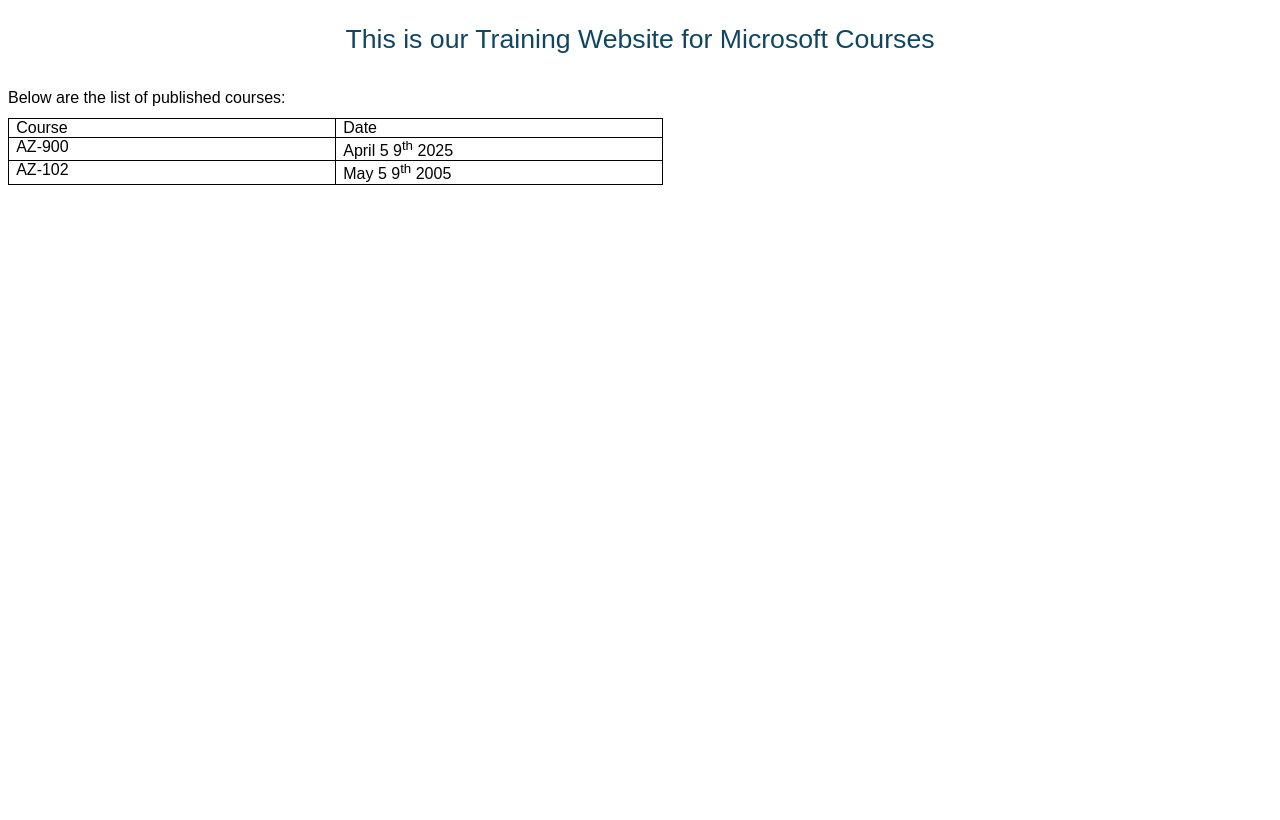
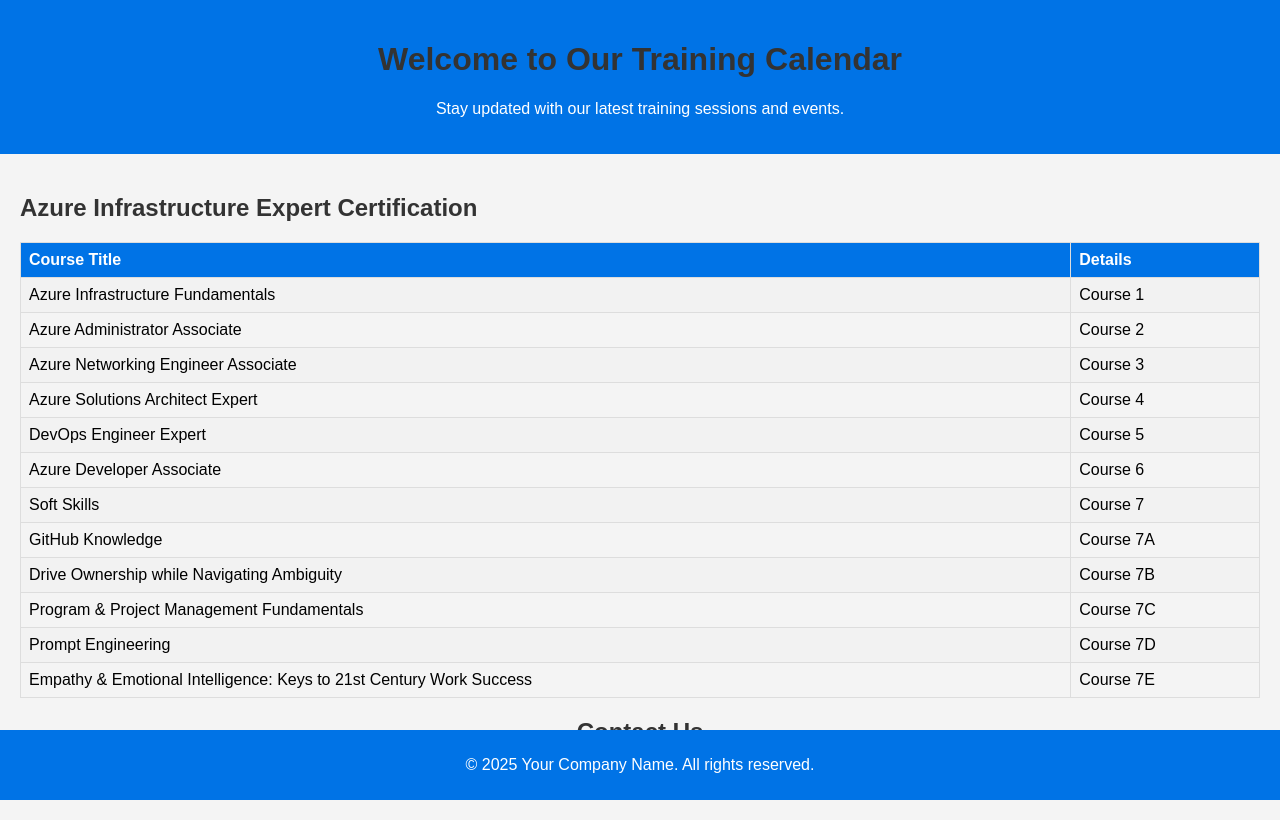
Before and after one commit to engineerwasil/TrainingCalendar, a plain HTML site: page index.html in a window 1280 px wide. Drawn offline with Linux system fonts and the light colour scheme.

Commit message:
Update index.html

```diff
--- a/index.html
+++ b/index.html
@@ -1,114 +1,134 @@
-<html>
-
+<!DOCTYPE html>
+<html lang="en">
 <head>
-<meta http-equiv=Content-Type content="text/html; charset=windows-1252">
-<meta name=Generator content="Microsoft Word 15 (filtered)">
+    <meta charset="UTF-8">
+    <meta name="viewport" content="width=device-width, initial-scale=1.0">
+    <title>Training Calendar</title>
     <style>
-<!--
- /* Font Definitions */
- @font-face
-	{font-family:"Cambria Math";
-	panose-1:2 4 5 3 5 4 6 3 2 4;}
-@font-face
-	{font-family:"Aptos Display";}
-@font-face
-	{font-family:Aptos;}
- /* Style Definitions */
- p.MsoNormal, li.MsoNormal, div.MsoNormal
-	{margin-top:0in;
-	margin-right:0in;
-	margin-bottom:8.0pt;
-	margin-left:0in;
-	line-height:115%;
-	font-size:12.0pt;
-	font-family:"Aptos",sans-serif;}
-h1
-	{mso-style-link:"Heading 1 Char";
-	margin-top:.25in;
-	margin-right:0in;
-	margin-bottom:4.0pt;
-	margin-left:0in;
-	line-height:115%;
-	page-break-after:avoid;
-	font-size:20.0pt;
-	font-family:"Aptos Display",sans-serif;
-	color:#0F4761;
-	font-weight:normal;}
-span.Heading1Char
-	{mso-style-name:"Heading 1 Char";
-	mso-style-link:"Heading 1";
-	font-family:"Aptos Display",sans-serif;
-	color:#0F4761;}
-.MsoChpDefault
-	{font-family:"Aptos",sans-serif;}
-.MsoPapDefault
-	{margin-bottom:8.0pt;
-	line-height:115%;}
-@page WordSection1
-	{size:8.5in 11.0in;
-	margin:1.0in 1.0in 1.0in 1.0in;}
-div.WordSection1
-	{page:WordSection1;}
--->
+        body {
+            font-family: Arial, sans-serif;
+            margin: 0;
+            padding: 0;
+            background-color: #f4f4f4;
+        }
+        header {
+            background-color: #0073e6;
+            color: white;
+            padding: 20px 0;
+            text-align: center;
+        }
+        main {
+            padding: 20px;
+        }
+        h1, h2 {
+            color: #333;
+        }
+        table {
+            width: 100%;
+            border-collapse: collapse;
+            margin: 20px 0;
+        }
+        th, td {
+            border: 1px solid #ddd;
+            padding: 8px;
+            text-align: left;
+        }
+        th {
+            background-color: #0073e6;
+            color: white;
+        }
+        tr:nth-child(even) {
+            background-color: #f2f2f2;
+        }
+        footer {
+            background-color: #0073e6;
+            color: white;
+            text-align: center;
+            padding: 10px 0;
+            position: fixed;
+            width: 100%;
+            bottom: 0;
+        }
+        .contact {
+            text-align: center;
+            margin-top: 20px;
+        }
+        .contact a {
+            color: #0073e6;
+            text-decoration: none;
+        }
     </style>
-
 </head>
-
-<body lang=EN-US style='word-wrap:break-word'>
-
-<div class=WordSection1>
-
-<h1 align=center style='text-align:center'>This is our Training Website for
-Microsoft Courses</h1>
-
-<p class=MsoNormal>&nbsp;</p>
-
-<p class=MsoNormal>Below are the list of published courses:</p>
-
-<table class=MsoTableGrid border=1 cellspacing=0 cellpadding=0
- style='border-collapse:collapse;border:none'>
+<body>
+    <header>
+        <h1>Welcome to Our Training Calendar</h1>
+        <p>Stay updated with our latest training sessions and events.</p>
+    </header>
+    <main>
+        <section id="trainings">
+            <h2>Azure Infrastructure Expert Certification</h2>
+            <table>
                 <tr>
-  <td width=312 valign=top style='width:233.75pt;border:solid windowtext 1.0pt;
-  padding:0in 5.4pt 0in 5.4pt'>
-  <p class=MsoNormal style='margin-bottom:0in;line-height:normal'>Course</p>
-  </td>
-  <td width=312 valign=top style='width:233.75pt;border:solid windowtext 1.0pt;
-  border-left:none;padding:0in 5.4pt 0in 5.4pt'>
-  <p class=MsoNormal style='margin-bottom:0in;line-height:normal'>Date</p>
-  </td>
+                    <th>Course Title</th>
+                    <th>Details</th>
                 </tr>
                 <tr>
-  <td width=312 valign=top style='width:233.75pt;border:solid windowtext 1.0pt;
-  border-top:none;padding:0in 5.4pt 0in 5.4pt'>
-  <p class=MsoNormal style='margin-bottom:0in;line-height:normal'>AZ-900</p>
-  </td>
-  <td width=312 valign=top style='width:233.75pt;border-top:none;border-left:
-  none;border-bottom:solid windowtext 1.0pt;border-right:solid windowtext 1.0pt;
-  padding:0in 5.4pt 0in 5.4pt'>
-  <p class=MsoNormal style='margin-bottom:0in;line-height:normal'>April 5   9<sup>th</sup>
-  2025</p>
-  </td>
+                    <td>Azure Infrastructure Fundamentals</td>
+                    <td>Course 1</td>
                 </tr>
                 <tr>
-  <td width=312 valign=top style='width:233.75pt;border:solid windowtext 1.0pt;
-  border-top:none;padding:0in 5.4pt 0in 5.4pt'>
-  <p class=MsoNormal style='margin-bottom:0in;line-height:normal'>AZ-102</p>
-  </td>
-  <td width=312 valign=top style='width:233.75pt;border-top:none;border-left:
-  none;border-bottom:solid windowtext 1.0pt;border-right:solid windowtext 1.0pt;
-  padding:0in 5.4pt 0in 5.4pt'>
-  <p class=MsoNormal style='margin-bottom:0in;line-height:normal'>May 5   9<sup>th</sup>
-  2005</p>
-  </td>
+                    <td>Azure Administrator Associate</td>
+                    <td>Course 2</td>
+                </tr>
+                <tr>
+                    <td>Azure Networking Engineer Associate</td>
+                    <td>Course 3</td>
+                </tr>
+                <tr>
+                    <td>Azure Solutions Architect Expert</td>
+                    <td>Course 4</td>
+                </tr>
+                <tr>
+                    <td>DevOps Engineer Expert</td>
+                    <td>Course 5</td>
+                </tr>
+                <tr>
+                    <td>Azure Developer Associate</td>
+                    <td>Course 6</td>
+                </tr>
+                <tr>
+                    <td>Soft Skills</td>
+                    <td>Course 7</td>
+                </tr>
+                <tr>
+                    <td>GitHub Knowledge</td>
+                    <td>Course 7A</td>
+                </tr>
+                <tr>
+                    <td>Drive Ownership while Navigating Ambiguity</td>
+                    <td>Course 7B</td>
+                </tr>
+                <tr>
+                    <td>Program & Project Management Fundamentals</td>
+                    <td>Course 7C</td>
+                </tr>
+                <tr>
+                    <td>Prompt Engineering</td>
+                    <td>Course 7D</td>
+                </tr>
+                <tr>
+                    <td>Empathy & Emotional Intelligence: Keys to 21st Century Work Success</td>
+                    <td>Course 7E</td>
                 </tr>
             </table>
-
-<p class=MsoNormal>&nbsp;</p>
-
-<p class=MsoNormal>&nbsp;</p>
-
-</div>
-
+        </section>
+        <section class="contact">
+            <h2>Contact Us</h2>
+            <p>If you have any questions, feel free to <a href="mailto:info@yourdomain.com">email us</a>.</p>
+        </section>
+    </main>
+    <footer>
+        <p>&copy; 2025 Your Company Name. All rights reserved.</p>
+    </footer>
 </body>
-
 </html>
```
Lines whose indentation alone changed are shown as unchanged.
